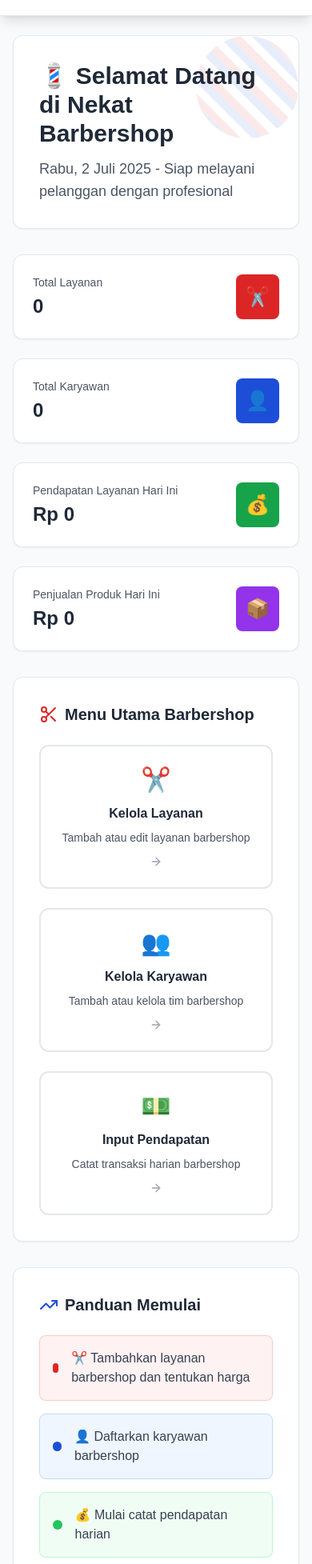
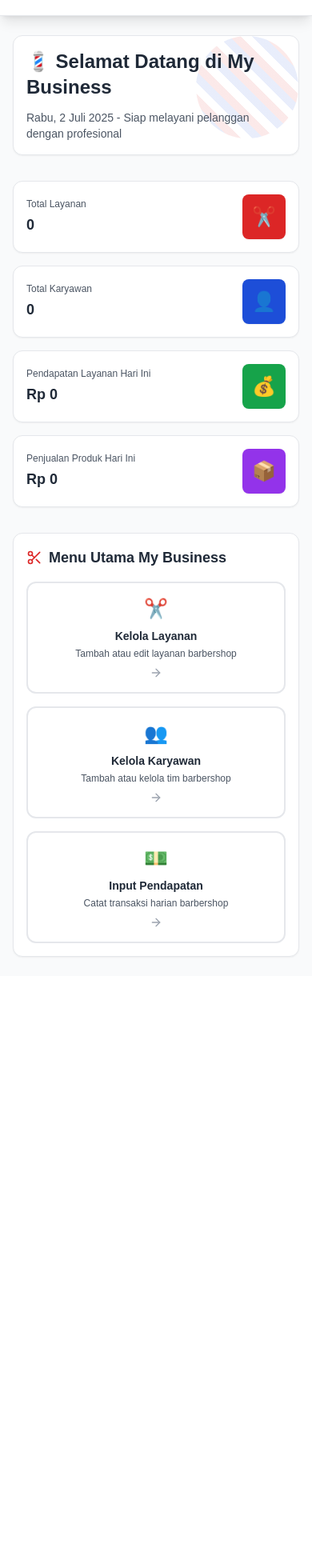
Before and after one commit to rmahardhikasp17/buku-usaha-93, a React (Vite) app: page / in a window 390 px wide. Shown: the part 45-2000 px from the top of the page at 80% size. After the commit the page ends 1265 px from the top, so only its background shows below. Built offline with nearby package versions, Linux system fonts and the light colour scheme.

Commit message:
Fix: Implement UI and Excel export improvements
- Removed "Panduan Memulai" section from Dashboard.
- Made business name and logo dynamic from Settings.
- Implemented website responsiveness.
- Fixed Excel export functionality for Monthly Report.

```diff
--- a/src/components/Dashboard.tsx
+++ b/src/components/Dashboard.tsx
@@ -1,6 +1,6 @@
 
 import React from 'react';
-import { Scissors, Users, DollarSign, Calendar, ArrowRight, TrendingUp } from 'lucide-react';
+import { Scissors, Users, DollarSign, Calendar, ArrowRight } from 'lucide-react';
 import { getTodayTotal, getTodayProductSales, getTotalProducts, formatCurrency } from '../utils/dataManager';
 
 interface BusinessData {
@@ -89,28 +89,28 @@ const Dashboard: React.FC<DashboardProps> = ({ businessData, setCurrentPage }) =
   return (
     <div className="space-y-8 animate-fade-in">
       {/* Welcome Section with Barbershop Theme */}
-      <div className="barbershop-card p-8 relative overflow-hidden">
+      <div className="barbershop-card p-4 md:p-6 lg:p-8 relative overflow-hidden">
         <div className="absolute top-0 right-0 w-32 h-32 barber-pole opacity-10 rounded-full"></div>
         <div className="relative z-10">
-          <h2 className="text-3xl font-bold text-gray-800 mb-3 font-poppins">
-            💈 Selamat Datang di Nekat Barbershop
+          <h2 className="text-2xl md:text-3xl font-bold text-gray-800 mb-3 font-poppins">
+            💈 Selamat Datang di {businessData.businessName}
           </h2>
-          <p className="text-gray-600 text-lg font-poppins">
+          <p className="text-gray-600 text-sm md:text-base lg:text-lg font-poppins">
             {today} - Siap melayani pelanggan dengan profesional
           </p>
         </div>
       </div>
 
       {/* Stats Grid with Barbershop Icons */}
-      <div className="grid grid-cols-1 md:grid-cols-2 lg:grid-cols-4 gap-6">
+      <div className="grid grid-cols-1 sm:grid-cols-2 lg:grid-cols-4 gap-4 md:gap-6">
         {stats.map((stat, index) => {
           const Icon = stat.icon;
           return (
-            <div key={index} className="barbershop-card p-6 hover-lift">
+            <div key={index} className="barbershop-card p-4 md:p-6 hover-lift">
               <div className="flex items-center justify-between">
                 <div className="flex-1">
-                  <p className="text-sm font-medium text-gray-600 mb-1 font-poppins">{stat.title}</p>
-                  <p className="text-2xl font-bold text-gray-800 font-poppins">{stat.value}</p>
+                  <p className="text-xs md:text-sm font-medium text-gray-600 mb-1 font-poppins">{stat.title}</p>
+                  <p className="text-lg md:text-xl lg:text-2xl font-bold text-gray-800 font-poppins">{stat.value}</p>
                 </div>
                 <div className={`${stat.color} p-3 rounded-lg shadow-sm flex items-center justify-center`}>
                   <span className="text-2xl">{stat.emoji}</span>
@@ -122,23 +122,23 @@ const Dashboard: React.FC<DashboardProps> = ({ businessData, setCurrentPage }) =
       </div>
 
       {/* Quick Actions with Barbershop Theme */}
-      <div className="barbershop-card p-8">
-        <h3 className="text-xl font-semibold text-gray-800 mb-6 font-poppins flex items-center">
-          <Scissors className="mr-2 text-barbershop-red" size={24} />
-          Menu Utama Barbershop
+      <div className="barbershop-card p-4 md:p-6 lg:p-8">
+        <h3 className="text-lg md:text-xl font-semibold text-gray-800 mb-4 md:mb-6 font-poppins flex items-center">
+          <Scissors className="mr-2 text-barbershop-red" size={20} />
+          Menu Utama {businessData.businessName}
         </h3>
-        <div className="grid grid-cols-1 md:grid-cols-3 gap-6">
+        <div className="grid grid-cols-1 md:grid-cols-2 lg:grid-cols-3 gap-4 md:gap-6">
           {quickActions.map((action, index) => {
             const Icon = action.icon;
             return (
               <button
                 key={index}
                 onClick={action.action}
-                className={`p-6 border-2 border-gray-200 rounded-xl text-center transition-all duration-200 ${action.color} group bg-white hover:shadow-md hover-lift`}
+                className={`p-4 md:p-6 border-2 border-gray-200 rounded-xl text-center transition-all duration-200 ${action.color} group bg-white hover:shadow-md hover-lift min-h-[120px] md:min-h-[140px]`}
               >
-                <div className="text-3xl mb-3">{action.emoji}</div>
-                <h4 className="font-semibold text-gray-800 mb-2 font-poppins">{action.title}</h4>
-                <p className="text-sm text-gray-600 mb-3 font-poppins">{action.description}</p>
+                <div className="text-2xl md:text-3xl mb-2 md:mb-3">{action.emoji}</div>
+                <h4 className="font-semibold text-gray-800 mb-1 md:mb-2 font-poppins text-sm md:text-base">{action.title}</h4>
+                <p className="text-xs md:text-sm text-gray-600 mb-2 md:mb-3 font-poppins">{action.description}</p>
                 <ArrowRight className="mx-auto text-gray-400 group-hover:text-barbershop-blue transition-colors" size={16} />
               </button>
             );
@@ -146,27 +146,6 @@ const Dashboard: React.FC<DashboardProps> = ({ businessData, setCurrentPage }) =
         </div>
       </div>
 
-      {/* Getting Started with Barbershop Theme */}
-      <div className="barbershop-card p-8">
-        <h3 className="text-xl font-semibold text-gray-800 mb-6 font-poppins flex items-center">
-          <TrendingUp className="mr-2 text-barbershop-blue" size={24} />
-          Panduan Memulai
-        </h3>
-        <div className="space-y-4">
-          <div className="flex items-center space-x-4 p-4 bg-red-50 rounded-lg border border-red-200 hover-lift">
-            <div className="w-3 h-3 bg-barbershop-red rounded-full"></div>
-            <p className="text-gray-700 font-medium font-poppins">✂️ Tambahkan layanan barbershop dan tentukan harga</p>
-          </div>
-          <div className="flex items-center space-x-4 p-4 bg-blue-50 rounded-lg border border-blue-200 hover-lift">
-            <div className="w-3 h-3 bg-barbershop-blue rounded-full"></div>
-            <p className="text-gray-700 font-medium font-poppins">👤 Daftarkan karyawan barbershop</p>
-          </div>
-          <div className="flex items-center space-x-4 p-4 bg-green-50 rounded-lg border border-green-200 hover-lift">
-            <div className="w-3 h-3 bg-green-500 rounded-full"></div>
-            <p className="text-gray-700 font-medium font-poppins">💰 Mulai catat pendapatan harian</p>
-          </div>
-        </div>
-      </div>
     </div>
   );
 };
--- a/src/components/Navigation.tsx
+++ b/src/components/Navigation.tsx
@@ -29,35 +29,35 @@ const Navigation: React.FC<NavigationProps> = ({ currentPage, setCurrentPage, bu
 
   return (
     <nav className="bg-white shadow-lg border-b-2 border-barbershop-red">
-      <div className="container mx-auto px-4">
-        <div className="flex justify-between items-center h-16">
+      <div className="container mx-auto px-2 md:px-4">
+        <div className="flex justify-between items-center h-14 md:h-16">
           {/* Logo/Business Name with Barbershop Theme */}
           <div className="flex items-center space-x-3">
             <div className="w-10 h-10 barbershop-gradient rounded-lg flex items-center justify-center shadow-sm">
               <Scissors className="text-white" size={20} />
             </div>
             <div>
-              <h1 className="text-xl font-bold text-gray-800 font-poppins">✂️ Nekat Barbershop</h1>
-              <div className="w-16 h-1 barber-pole rounded-full"></div>
+              <h1 className="text-sm md:text-xl font-bold text-gray-800 font-poppins">✂️ {businessName}</h1>
+              <div className="w-12 md:w-16 h-1 barber-pole rounded-full"></div>
             </div>
           </div>
 
           {/* Desktop Menu */}
-          <div className="hidden md:flex space-x-2">
+          <div className="hidden lg:flex space-x-1 xl:space-x-2">
             {menuItems.map((item) => {
               const Icon = item.icon;
               return (
                 <button
                   key={item.id}
                   onClick={() => handleMenuClick(item.id)}
-                  className={`flex items-center space-x-2 px-4 py-2 rounded-lg transition-all duration-200 text-sm font-medium font-poppins hover-lift ${
+                  className={`flex items-center space-x-1 xl:space-x-2 px-2 xl:px-4 py-2 rounded-lg transition-all duration-200 text-xs xl:text-sm font-medium font-poppins hover-lift ${
                     currentPage === item.id
                       ? 'bg-barbershop-blue text-white shadow-md'
                       : 'text-gray-700 hover:text-barbershop-blue hover:bg-blue-50'
                   }`}
                 >
-                  <Icon size={16} />
-                  <span>{item.label}</span>
+                  <Icon size={14} />
+                  <span className="hidden xl:inline">{item.label}</span>
                 </button>
               );
             })}
@@ -66,7 +66,7 @@ const Navigation: React.FC<NavigationProps> = ({ currentPage, setCurrentPage, bu
           {/* Mobile Menu Button */}
           <button
             onClick={() => setIsMobileMenuOpen(!isMobileMenuOpen)}
-            className="md:hidden p-2 rounded-lg text-gray-700 hover:bg-gray-100 transition-colors"
+            className="lg:hidden p-2 rounded-lg text-gray-700 hover:bg-gray-100 transition-colors"
           >
             {isMobileMenuOpen ? <X size={24} /> : <Menu size={24} />}
           </button>
@@ -74,7 +74,7 @@ const Navigation: React.FC<NavigationProps> = ({ currentPage, setCurrentPage, bu
 
         {/* Mobile Menu */}
         {isMobileMenuOpen && (
-          <div className="md:hidden py-4 border-t border-gray-200 animate-fade-in">
+          <div className="lg:hidden py-4 border-t border-gray-200 animate-fade-in">
             <div className="space-y-2">
               {menuItems.map((item) => {
                 const Icon = item.icon;
```
Also changed, not shown: src/components/DailyRecap.tsx (+27 -27 lines), src/components/MonthlyReport.tsx (+22 -17 lines).
